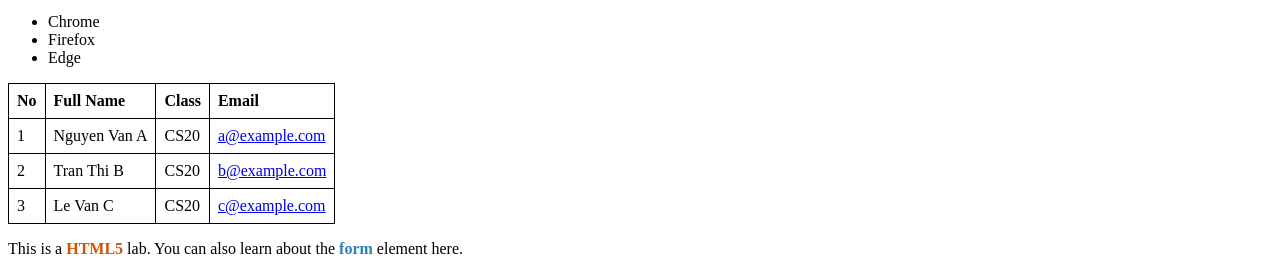
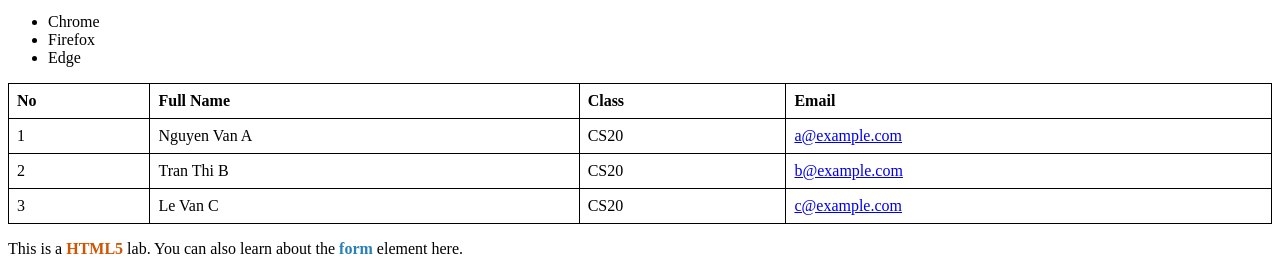
Before and after one commit to anhvlt-2k6/WED201c_deploys, a plain HTML site: page labs/lab1.html in a window 1280 px wide. Shown: the part 184-455 px from the top of the page. Drawn offline with Linux system fonts and the light colour scheme.

Commit message:
Update lab1.html

```diff
--- a/labs/lab1.html
+++ b/labs/lab1.html
@@ -1,13 +1,10 @@
 <!DOCTYPE html>
+
 <html lang="en">
   <head>
     <meta charset="UTF-8" />
     <title>Basic HTML5 Lab</title>
-  </head>
     <style>
-    table {
-      border-collapse: collapse;
-    }
       th,
       td {
         border: 1px solid black;
@@ -15,6 +12,8 @@
         text-align: left;
       }
     </style>
+  </head>
+
   <body>
     <h1>Welcome to the HTML5 Lab</h1>
 
@@ -35,7 +34,7 @@
         <li>Edge</li>
       </ul>
 
-      <table>
+      <table style="width: 100%; border-collapse: collapse">
         <thead>
           <tr>
             <th>No</th>
```
Lines whose indentation alone changed are shown as unchanged.
